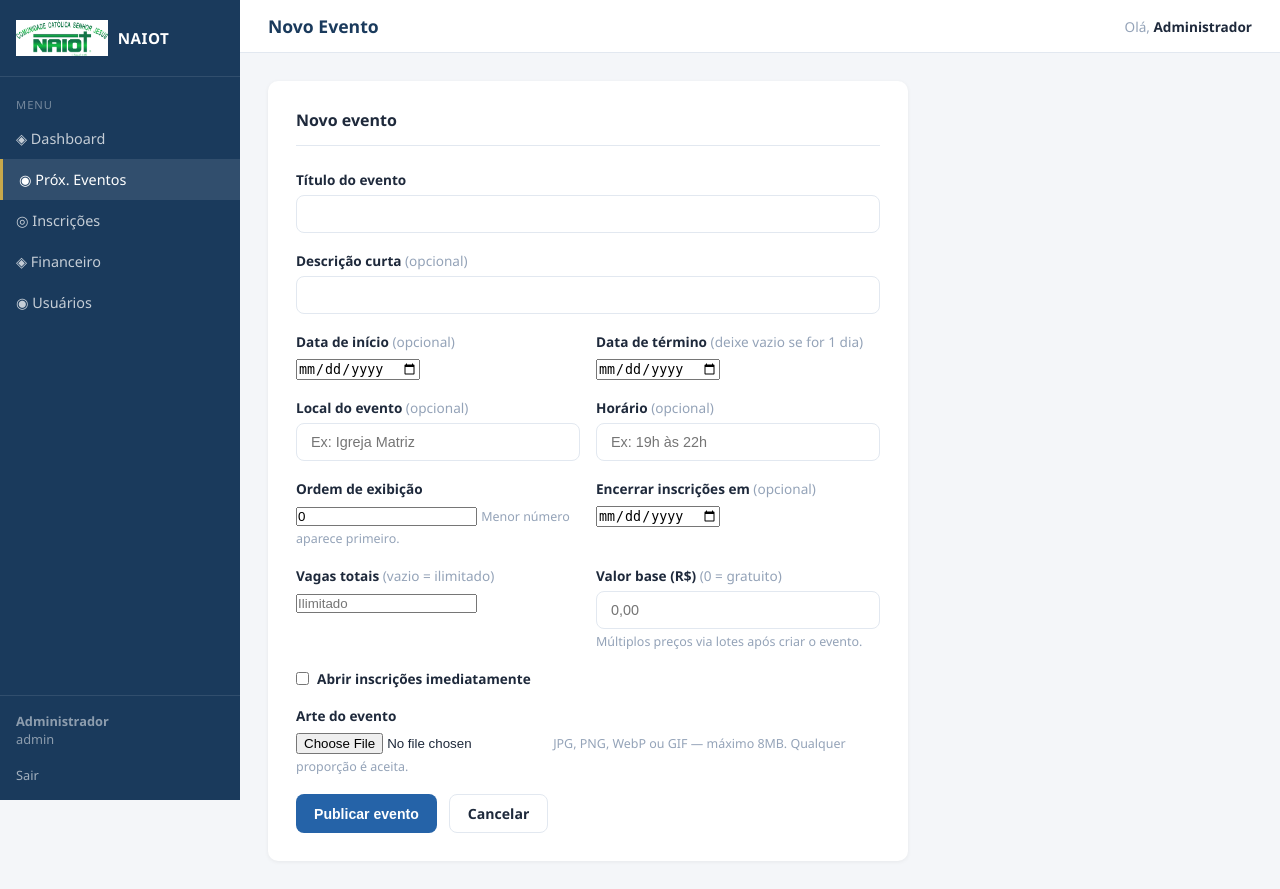
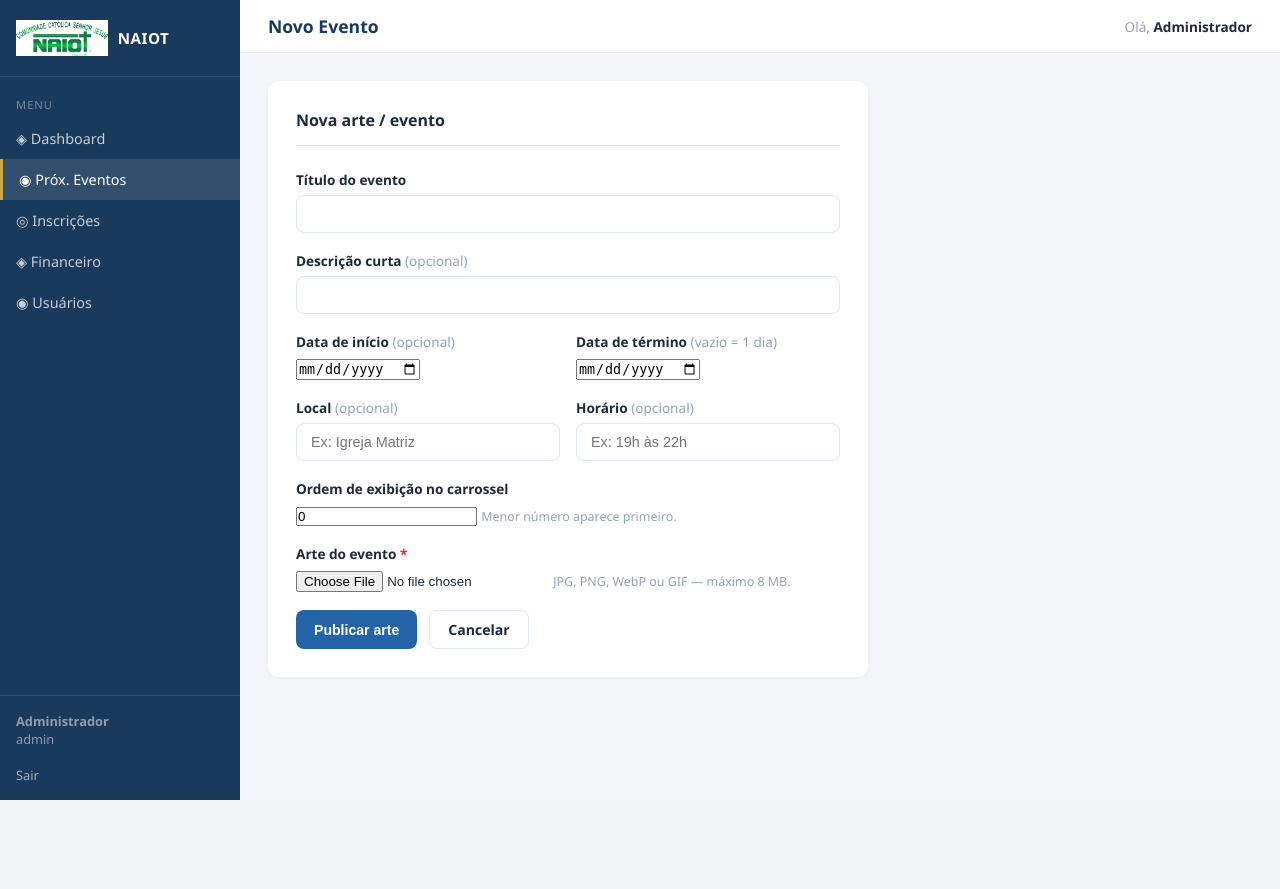
Before and after one commit to fontec-informatica/naiot, a PHP site: page /portal/eventos/novo.php in a window 1280 px wide. After the commit the page ends 800 px from the top, so only its background shows below. Run offline with PHP 8.4, Linux system fonts and the light colour scheme; a user stored in the database is signed in.

Commit message:
refactor: separa módulo de eventos do sistema de inscrições
- editar.php e novo.php: removidos campos de inscrição (vagas, valor,
  data_encerramento, inscricoes_abertas, lotes) — módulo de eventos
  gerencia apenas artes/imagens do carrossel
- inscricoes/index.php: agora lista todos eventos ativos (não apenas
  com inscrições abertas) com botões Configurar + Ver Inscritos
- inscricoes/configurar.php: nova página para configurar inscrições
  por evento (abertura, vagas, valor, prazo, link para lotes)

Co-Authored-By: Claude Sonnet 4.6 <noreply@anthropic.com>

```diff
--- a/portal/eventos/novo.php
+++ b/portal/eventos/novo.php
@@ -10,25 +10,21 @@ if ($_SERVER['REQUEST_METHOD'] === 'POST') {
     if (!csrf_valido()) {
         $erro = 'Token inválido. Recarregue a página.';
     } else {
-        $nome_ev            = trim($_POST['titulo'] ?? '');
-        $descricao          = trim($_POST['descricao'] ?? '');
-        $data_ev            = $_POST['data_evento'] ?? '';
-        $data_fim           = $_POST['data_fim'] ?? '';
-        $ordem              = (int)($_POST['ordem'] ?? 0);
-        $inscricoes_abertas = isset($_POST['inscricoes_abertas']) ? 1 : 0;
-        $vagas              = (int)($_POST['vagas'] ?? 0) ?: null;
-        $valor              = (float)str_replace(',', '.', preg_replace('/[^0-9,]/', '', $_POST['valor'] ?? '0'));
-        $data_encerramento  = $_POST['data_encerramento'] ?: null;
-        $local_evento       = trim($_POST['local_evento'] ?? '');
-        $horario            = trim($_POST['horario'] ?? '');
+        $nome_ev   = trim($_POST['titulo']    ?? '');
+        $descricao = trim($_POST['descricao'] ?? '');
+        $data_ev   = $_POST['data_evento']    ?? '';
+        $data_fim  = $_POST['data_fim']       ?? '';
+        $local     = trim($_POST['local_evento'] ?? '');
+        $horario   = trim($_POST['horario']   ?? '');
+        $ordem     = (int)($_POST['ordem']    ?? 0);
 
         if (!$nome_ev) {
             $erro = 'O título é obrigatório.';
         } elseif (empty($_FILES['imagem']['tmp_name'])) {
-            $erro = 'Selecione uma imagem para o evento.';
+            $erro = 'Selecione uma arte para o evento.';
         } else {
-            $finfo     = new finfo(FILEINFO_MIME_TYPE);
-            $mime      = $finfo->file($_FILES['imagem']['tmp_name']);
+            $finfo      = new finfo(FILEINFO_MIME_TYPE);
+            $mime       = $finfo->file($_FILES['imagem']['tmp_name']);
             $permitidos = ['image/jpeg' => 'jpg', 'image/png' => 'png', 'image/webp' => 'webp', 'image/gif' => 'gif'];
 
             if (!isset($permitidos[$mime])) {
@@ -43,20 +39,16 @@ if ($_SERVER['REQUEST_METHOD'] === 'POST') {
                 if (!move_uploaded_file($_FILES['imagem']['tmp_name'], $destino)) {
                     $erro = 'Erro ao salvar a imagem no servidor.';
                 } else {
-                    db()->prepare('INSERT INTO eventos (titulo, descricao, data_evento, data_fim, imagem, ordem, inscricoes_abertas, vagas, valor, data_encerramento, local_evento, horario) VALUES (?,?,?,?,?,?,?,?,?,?,?,?)')
+                    db()->prepare('INSERT INTO eventos (titulo, descricao, data_evento, data_fim, local_evento, horario, imagem, ordem) VALUES (?,?,?,?,?,?,?,?)')
                         ->execute([
                             $nome_ev,
                             $descricao ?: null,
-                            $data_ev ?: null,
-                            $data_fim ?: null,
+                            $data_ev   ?: null,
+                            $data_fim  ?: null,
+                            $local     ?: null,
+                            $horario   ?: null,
                             $filename,
                             $ordem,
-                            $inscricoes_abertas,
-                            $vagas,
-                            $valor,
-                            $data_encerramento,
-                            $local_evento ?: null,
-                            $horario ?: null,
                         ]);
                     header('Location: /portal/eventos/?criado=1');
                     exit;
@@ -69,8 +61,8 @@ if ($_SERVER['REQUEST_METHOD'] === 'POST') {
 include dirname(__DIR__) . '/_layout.php';
 ?>
 
-<div class="form-wrap" style="max-width:640px">
-  <h2>Novo evento</h2>
+<div class="form-wrap" style="max-width:600px">
+  <h2>Nova arte / evento</h2>
 
   <?php if ($erro): ?>
     <div class="alerta alerta-erro"><?= htmlspecialchars($erro) ?></div>
@@ -98,7 +90,7 @@ include dirname(__DIR__) . '/_layout.php';
                value="<?= htmlspecialchars($_POST['data_evento'] ?? '') ?>">
       </div>
       <div class="form-group">
-        <label for="data_fim">Data de término <span style="font-weight:400;color:var(--cinza3)">(deixe vazio se for 1 dia)</span></label>
+        <label for="data_fim">Data de término <span style="font-weight:400;color:var(--cinza3)">(vazio = 1 dia)</span></label>
         <input type="date" id="data_fim" name="data_fim"
                value="<?= htmlspecialchars($_POST['data_fim'] ?? '') ?>">
       </div>
@@ -106,7 +98,7 @@ include dirname(__DIR__) . '/_layout.php';
 
     <div style="display:grid;grid-template-columns:1fr 1fr;gap:16px">
       <div class="form-group">
-        <label for="local_evento">Local do evento <span style="font-weight:400;color:var(--cinza3)">(opcional)</span></label>
+        <label for="local_evento">Local <span style="font-weight:400;color:var(--cinza3)">(opcional)</span></label>
         <input type="text" id="local_evento" name="local_evento" placeholder="Ex: Igreja Matriz"
                value="<?= htmlspecialchars($_POST['local_evento'] ?? '') ?>">
       </div>
@@ -117,49 +109,21 @@ include dirname(__DIR__) . '/_layout.php';
       </div>
     </div>
 
-    <div style="display:grid;grid-template-columns:1fr 1fr;gap:16px">
-      <div class="form-group">
-        <label for="ordem">Ordem de exibição</label>
-        <input type="number" id="ordem" name="ordem" min="0"
-               value="<?= htmlspecialchars($_POST['ordem'] ?? '0') ?>">
-        <span class="form-hint">Menor número aparece primeiro.</span>
-      </div>
-      <div class="form-group">
-        <label for="data_encerramento">Encerrar inscrições em <span style="font-weight:400;color:var(--cinza3)">(opcional)</span></label>
-        <input type="date" id="data_encerramento" name="data_encerramento"
-               value="<?= htmlspecialchars($_POST['data_encerramento'] ?? '') ?>">
-      </div>
-    </div>
-
-    <div style="display:grid;grid-template-columns:1fr 1fr;gap:16px">
-      <div class="form-group">
-        <label for="vagas">Vagas totais <span style="font-weight:400;color:var(--cinza3)">(vazio = ilimitado)</span></label>
-        <input type="number" id="vagas" name="vagas" min="1" placeholder="Ilimitado"
-               value="<?= htmlspecialchars($_POST['vagas'] ?? '') ?>">
-      </div>
-      <div class="form-group">
-        <label for="valor">Valor base (R$) <span style="font-weight:400;color:var(--cinza3)">(0 = gratuito)</span></label>
-        <input type="text" id="valor" name="valor" placeholder="0,00"
-               value="<?= htmlspecialchars($_POST['valor'] ?? '') ?>">
-        <span class="form-hint">Múltiplos preços via lotes após criar o evento.</span>
-      </div>
+    <div class="form-group">
+      <label for="ordem">Ordem de exibição no carrossel</label>
+      <input type="number" id="ordem" name="ordem" min="0"
+             value="<?= htmlspecialchars($_POST['ordem'] ?? '0') ?>">
+      <span class="form-hint">Menor número aparece primeiro.</span>
     </div>
 
     <div class="form-group">
-      <label style="display:flex;align-items:center;gap:8px;cursor:pointer">
-        <input type="checkbox" name="inscricoes_abertas" value="1" <?= isset($_POST['inscricoes_abertas']) ? 'checked' : '' ?>>
-        <span><strong>Abrir inscrições imediatamente</strong></span>
-      </label>
-    </div>
-
-    <div class="form-group">
-      <label for="imagem">Arte do evento</label>
+      <label for="imagem">Arte do evento <span style="color:var(--vermelho)">*</span></label>
       <input type="file" id="imagem" name="imagem" accept="image/jpeg,image/png,image/webp,image/gif" required>
-      <span class="form-hint">JPG, PNG, WebP ou GIF — máximo 8MB. Qualquer proporção é aceita.</span>
+      <span class="form-hint">JPG, PNG, WebP ou GIF — máximo 8 MB.</span>
     </div>
 
     <div style="display:flex;gap:12px;margin-top:8px">
-      <button type="submit" class="btn btn-primary">Publicar evento</button>
+      <button type="submit" class="btn btn-primary">Publicar arte</button>
       <a href="/portal/eventos/" class="btn btn-ghost">Cancelar</a>
     </div>
   </form>
```
Also changed, not shown: portal/eventos/editar.php (+31 -78 lines), portal/inscricoes/configurar.php (added, +116 -0 lines), portal/inscricoes/index.php (+6 -6 lines).
